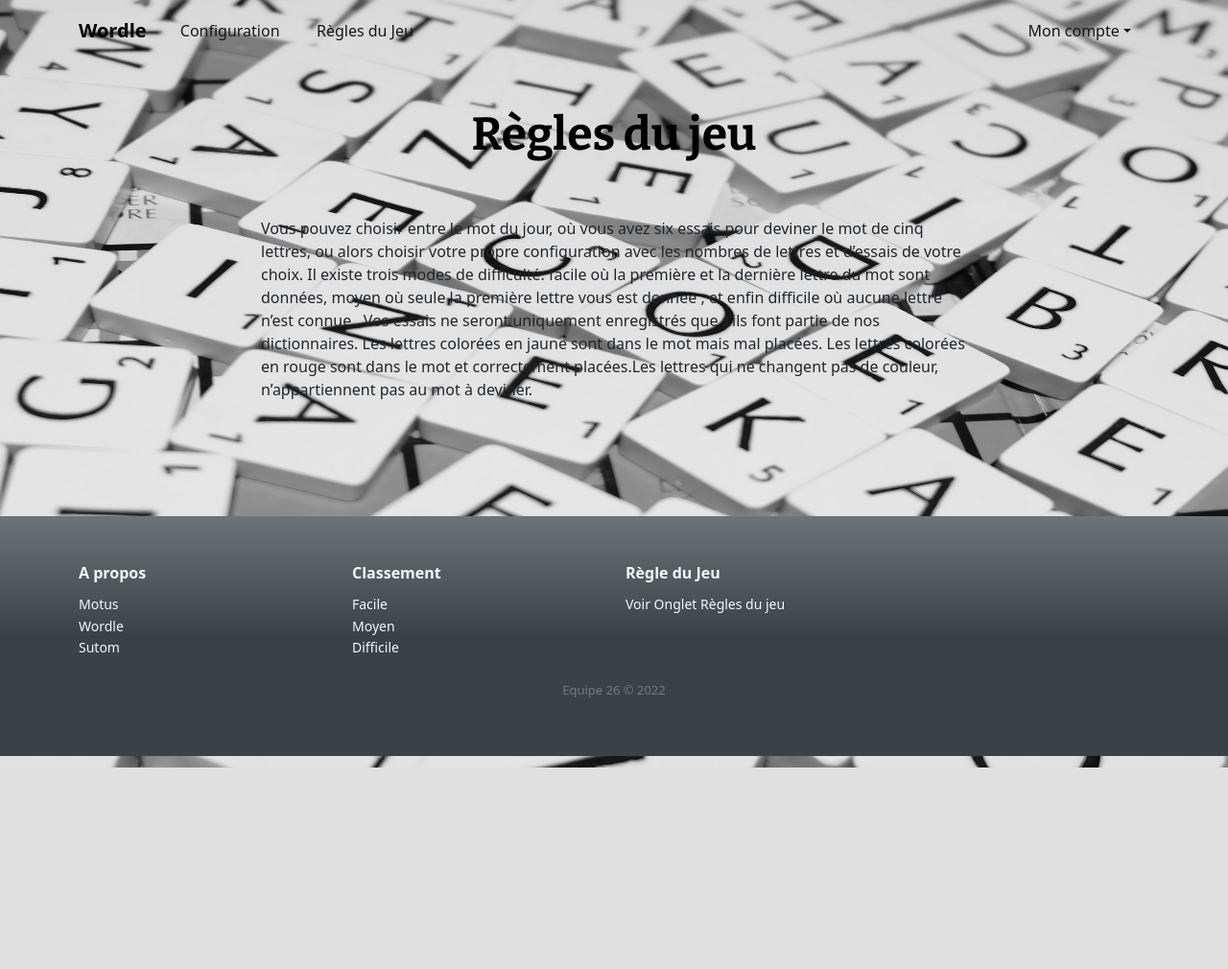
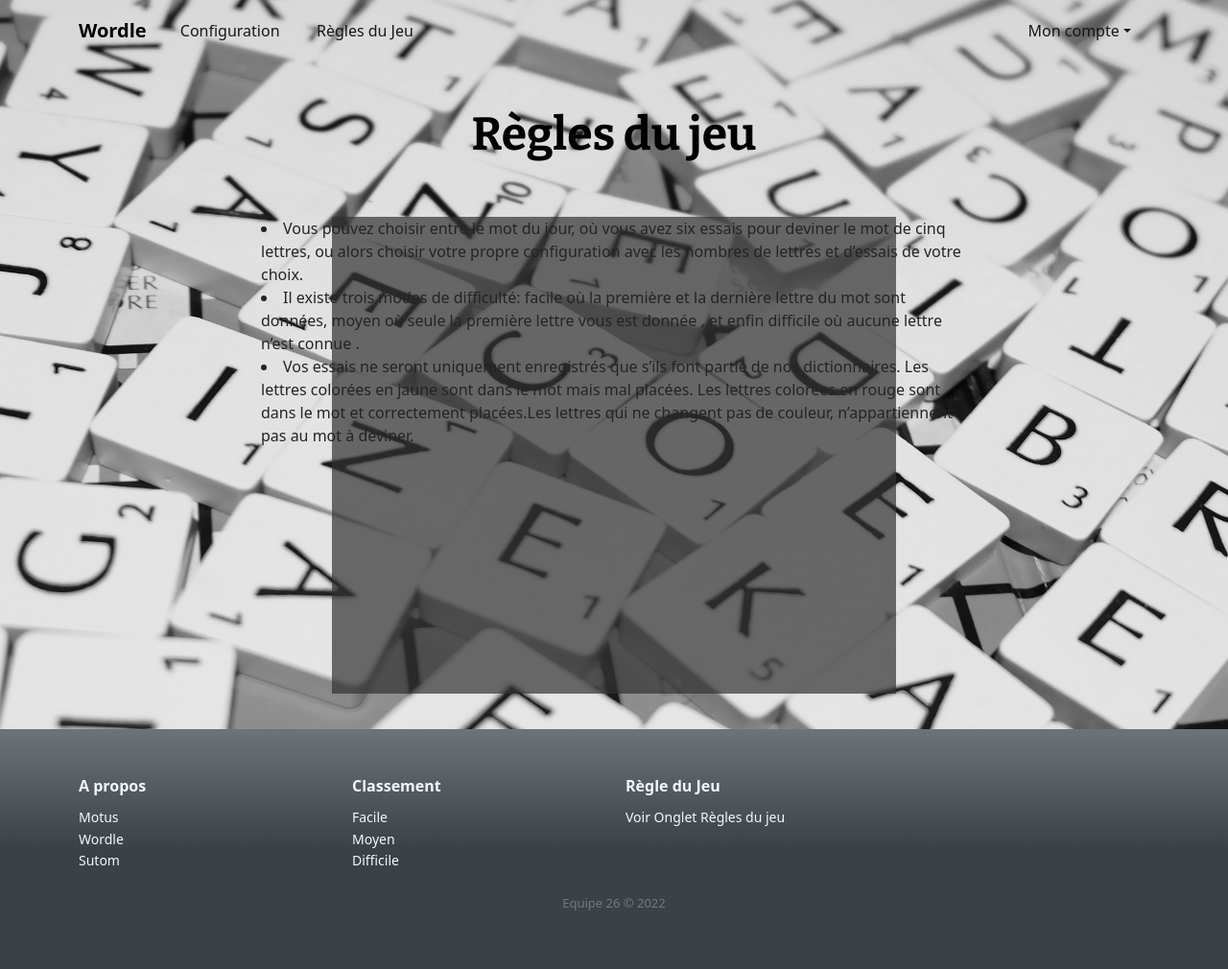
Before and after one commit to rouxmi/Wordle-Clone, a Flask app: page /regles in a window 1280 px wide. Shown: the whole page at 96% size. Before the commit the page ends 800 px from the top, so only its background shows below. Run offline with Flask 2, Linux system fonts and the light colour scheme; some libraries are stand-ins or nearby versions.

Commit message:
essaie arrangement page config

```diff
--- a/static/css/style.config.css
+++ b/static/css/style.config.css
@@ -24,7 +24,7 @@
 
 .input0 {
   position: absolute;
-  top: 22%;
+  top: 16%;
   left: 28%;
   display: none;
   opacity: 1;
@@ -33,7 +33,7 @@
 
 .input1 {
   position: absolute;
-  top: 18%;
+  top: 20%;
   left: 28%;
   display: none;
   opacity: 1;
--- a/templates/regles.html
+++ b/templates/regles.html
@@ -9,17 +9,7 @@
       <link rel="stylesheet" href="static/css/styles.min.css">
       <link rel="stylesheet" href="https://cdnjs.cloudflare.com/ajax/libs/aos/2.3.4/aos.css">
       <link rel="stylesheet" href="static/css/style.config.css">
-      <script src="https://code.jquery.com/jquery-3.5.1.min.js"></script>
-      <script>$(document).ready(function(){
-         $('input[type="checkbox"]').click(function(){
-         var inputValue = $(this).attr("value");
-         $(".input1").toggle();
-         $(".input2").toggle();
-         $(".question1").toggle();
-         $(".question2").toggle();
-         })
-         });
-         </script>
+
    </head>
    <body style="background: url(&quot;static/img/tricher-au-scrabble-modified.jpg&quot;);">
       <script src="static/bootstrap/js/bootstrap.min.js"></script><script src="https://cdnjs.cloudflare.com/ajax/libs/aos/2.3.4/aos.js"></script>
@@ -50,11 +40,14 @@
          <div class="container hero">
             <div class="row">
                <div class="col-md-8 offset-md-2">
-                <h1 class="text-center" style="color: rgb(0,0,0);font-weight: bold;">Règles du jeu</h1>
-                Vous pouvez choisir entre le mot du jour, où vous avez six essais pour deviner le mot de cinq lettres, ou alors choisir votre propre configuration avec les nombres de lettres et d’essais de votre choix.
-                Il existe trois modes de difficulté: facile où  la première et la dernière lettre du mot sont données, moyen où seule la première lettre vous est donnée , et enfin difficile où aucune lettre n’est connue .
-                Vos essais ne seront uniquement enregistrés que s’ils font partie de nos dictionnaires. Les lettres colorées en jaune sont dans le mot mais mal placées. Les lettres colorées en rouge sont dans le mot et correctement placées.Les lettres qui ne changent pas de couleur, n’appartiennent pas au mot à deviner.
-                </div>
+                <h1 class="text-center" style="color: rgb(0, 0, 0);font-weight: bold;">Règles du jeu</h1>
+                <div class="ratio ratio-16x9">
+                  <div class="background"></div>
+                  <div class="data">
+               <li> Vous pouvez choisir entre le mot du jour, où vous avez six essais pour deviner le mot de cinq lettres, ou alors choisir votre propre configuration avec les nombres de lettres et d’essais de votre choix.</li>
+               <li> Il existe trois modes de difficulté: facile où  la première et la dernière lettre du mot sont données, moyen où seule la première lettre vous est donnée , et enfin difficile où aucune lettre n’est connue .</li>
+               <li> Vos essais ne seront uniquement enregistrés que s’ils font partie de nos dictionnaires. Les lettres colorées en jaune sont dans le mot mais mal placées. Les lettres colorées en rouge sont dans le mot et correctement placées.Les lettres qui ne changent pas de couleur, n’appartiennent pas au mot à deviner.</li>
+                </div></div></div>
             </div>
          </div>
       </header>
```
